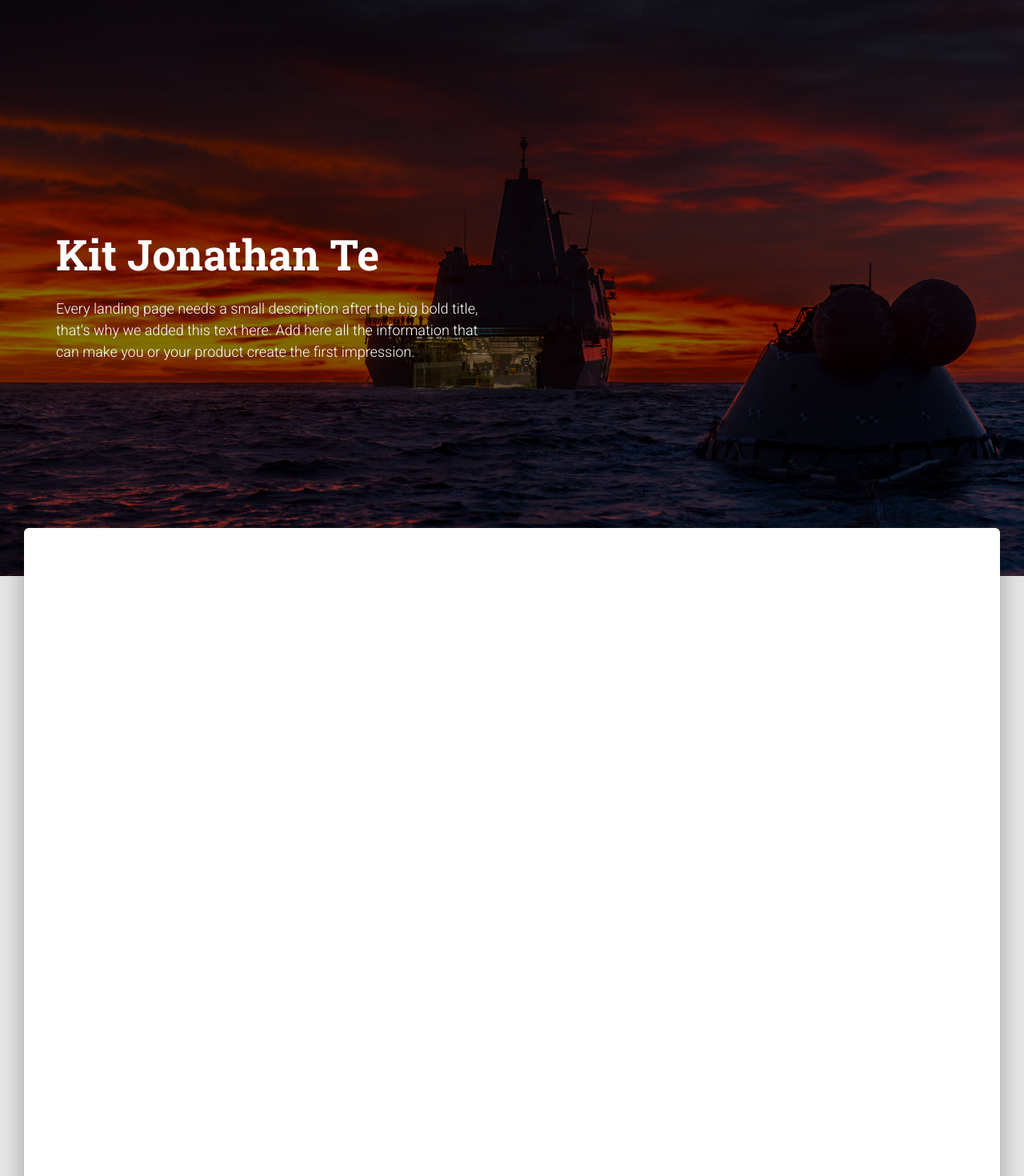
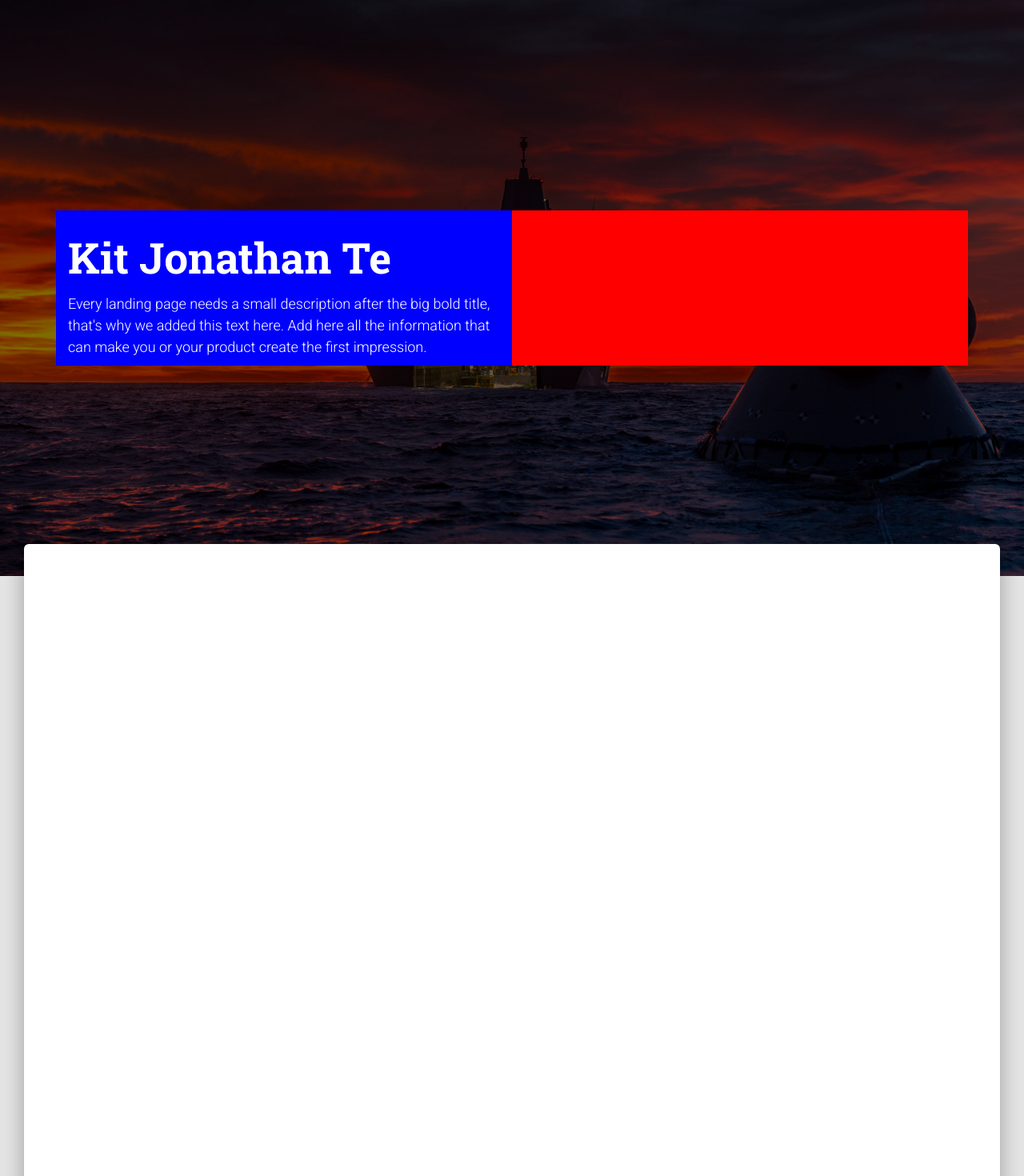
Before and after one commit to kjonathante/my-portfolio, a React (Create React App) app: page / in a window 1280 px wide. Shown: the top 1470 px of the page at 80% size. Built offline with nearby package versions, Linux system fonts and the light colour scheme.

Commit message:
Refactor some components to use style module

```diff
--- a/src/App.js
+++ b/src/App.js
@@ -1,12 +1,10 @@
 import React, { Component } from "react";
 
-import LandingPage from "./views/LandingPage/LandingPage"
+import LandingPage from "./views/LandingPage/LandingPage";
 
 class App extends Component {
   render() {
-    return (
-      <LandingPage />
-    );
+    return <LandingPage />;
   }
 }
 
--- /dev/null
+++ b/src/assets/jss/material-kit-react.jsx
@@ -0,0 +1,49 @@
+/*!
+
+ =========================================================
+ * Material Kit React - v1.3.0 based on Material Kit - v2.0.2
+ =========================================================
+
+ * Product Page: https://www.creative-tim.com/product/material-kit-react
+ * Copyright 2018 Creative Tim (https://www.creative-tim.com)
+ * Licensed under MIT (https://github.com/creativetimofficial/material-kit-react/blob/master/LICENSE.md)
+
+ =========================================================
+
+ * The above copyright notice and this permission notice shall be included in all copies or substantial portions of the Software.
+
+ */
+
+// ##############################
+// // // Variables - Styles that are used on more than one component
+// #############################
+const conatinerFluid = {
+  paddingRight: "15px",
+  paddingLeft: "15px",
+  marginRight: "auto",
+  marginLeft: "auto",
+  width: "100%"
+};
+const container = {
+  ...conatinerFluid,
+  "@media (min-width: 576px)": {
+    maxWidth: "540px"
+  },
+  "@media (min-width: 768px)": {
+    maxWidth: "720px"
+  },
+  "@media (min-width: 992px)": {
+    maxWidth: "960px"
+  },
+  "@media (min-width: 1200px)": {
+    maxWidth: "1140px"
+  }
+};
+const title = {
+  color: "#3C4858",
+  margin: "1.75rem 0 0.875rem",
+  textDecoration: "none",
+  fontWeight: "700",
+  fontFamily: `"Roboto Slab", "Times New Roman", serif`
+};
+export { container, title };
--- a/src/components/Container/Container.js
+++ b/src/components/Container/Container.js
@@ -1,56 +1,30 @@
 import React from "react";
 import PropTypes from "prop-types";
-import withStyles from "@material-ui/core/styles/withStyles";
+// import withStyles from "@material-ui/core/styles/withStyles";
 
-const conatinerFluid = {
-  paddingRight: "15px",
-  paddingLeft: "15px",
-  marginRight: "auto",
-  marginLeft: "auto",
-  width: "100%"
-};
-
-const container = {
-  ...conatinerFluid,
-  "@media (min-width: 576px)": {
-    maxWidth: "540px"
-  },
-  "@media (min-width: 768px)": {
-    maxWidth: "720px"
-  },
-  "@media (min-width: 992px)": {
-    maxWidth: "960px"
-  },
-  "@media (min-width: 1200px)": {
-    maxWidth: "1140px"
-  }
-};
-
-const style = {
-  container: {
-    zIndex: "12",
-    color: "#FFFFFF",
-    ...container
-  }
-};
+// const style = {
+//   container: {}
+// };
 
 function Container(props) {
-  const { children, classes, className, ...rest } = props;
+  const { classes, children, className, ...rest } = props;
   return (
-    <div className={classes.container + " " + className} {...rest}>
+    <div {...rest} className={className}>
       {children}
     </div>
   );
 }
 
-Container.defaultProps = {
-  className: ""
-};
+// Container.defaultProps = {
+//   className: ""
+// };
 
 Container.propTypes = {
-  classes: PropTypes.object.isRequired,
+  // classes: PropTypes.object.inRequired,
+  classes: PropTypes.object,
   children: PropTypes.node,
   className: PropTypes.string
 };
 
-export default withStyles(style)(Container);
+//export default withStyles(style)(Container);
+export default Container;
--- a/src/components/Grid/GridContainer.js
+++ b/src/components/Grid/GridContainer.js
@@ -5,9 +5,10 @@ import Grid from "@material-ui/core/Grid";
 
 const style = {
   grid: {
-    marginRight: "-15px",
-    marginLeft: "-15px",
-    width: "auto"
+    // marginRight: "-15px",
+    // marginLeft: "-15px",
+    // width: "auto"
+    backgroundColor: "red"
   }
 };
 
--- a/src/components/Grid/GridItem.js
+++ b/src/components/Grid/GridItem.js
@@ -10,7 +10,8 @@ const style = {
     minHeight: "1px",
     paddingRight: "15px",
     paddingLeft: "15px",
-    flexBasis: "auto"
+    flexBasis: "auto",
+    backgroundColor: "blue"
   }
 };
 
--- a/src/components/Main/Main.js
+++ b/src/components/Main/Main.js
@@ -4,31 +4,26 @@ import classNames from "classnames";
 import withStyles from "@material-ui/core/styles/withStyles";
 
 const style = {
-  main: {
-    background: "#FFFFFF",
-    position: "relative",
-    zIndex: "3"
-  },
-  mainRaised: {
-    margin: "-80px 30px 0px",
-    borderRadius: "6px",
-    boxShadow:
-      "0 16px 24px 2px rgba(0, 0, 0, 0.14), 0 6px 30px 5px rgba(0, 0, 0, 0.12), 0 8px 10px -5px rgba(0, 0, 0, 0.2)"
-  }
+  main: {}
 }
 
 function Main(props) {
-  const { children, classes } = props;
+  const { classes, children, className, ...rest } = props;
   return (
-    <div className={classNames(classes.main, classes.mainRaised)}>
+    <div {...rest} className={classNames(classes.main, classes.mainRaised)}>
       {children}
     </div>
   );
 }
 
+Main.defaultProps = {
+  className: ""
+};
+
 Main.propTypes = {
   classes: PropTypes.object.isRequired,
   children: PropTypes.node,
+  className: PropTypes.string
 };
 
 export default withStyles(style)(Main);
--- a/src/views/LandingPage/LandingPage.js
+++ b/src/views/LandingPage/LandingPage.js
@@ -1,5 +1,6 @@
 import React, { Component } from "react";
 import withStyles from "@material-ui/core/styles/withStyles";
+import classNames from "classnames";
 
 import Parallax from "../../components/Parallax/Parallax";
 import Container from "../../components/Container/Container";
@@ -7,22 +8,8 @@ import Main from "../../components/Main/Main";
 import GridContainer from "../../components/Grid/GridContainer";
 import GridItem from "../../components/Grid/GridItem";
 
-const style = {
-  title: {
-    color: "#3C4858",
-    margin: "1.75rem 0 0.875rem",
-    textDecoration: "none",
-    fontWeight: "700",
-    fontFamily: `"Roboto Slab", "Times New Roman", serif`,
+import landingPageStyle from "./landingPageStyle"
 
-    display: "inline-block",
-    position: "relative",
-    marginTop: "30px",
-    minHeight: "32px",
-    color: "#FFFFFF",
-    textDecoration: "none"
-  }
-};
 class LandingPage extends Component {
   render() {
     const { classes } = this.props;
@@ -32,7 +19,7 @@ class LandingPage extends Component {
           filter
           image={require("../../assets/img/dark_background.jpg")}
         >
-          <Container>
+          <Container className={classes.container}>
             <GridContainer>
               <GridItem xs={12} md={6}>
                 <h1 className={classes.title}>Kit Jonathan Te</h1>
@@ -46,8 +33,8 @@ class LandingPage extends Component {
             </GridContainer>
           </Container>
         </Parallax>
-        <Main>
-          <Container>
+        <Container className={classNames(classes.main, classes.mainRaised)}>
+          <Container className={classes.container}>
             <h1>Testing</h1>
             <h1>Testing</h1>
             <h1>Testing</h1>
@@ -64,10 +51,10 @@ class LandingPage extends Component {
             <h1>Testing</h1>
             <h1>Testing</h1>
           </Container>
-        </Main>
+        </Container>
       </div>
     );
   }
 }
 
-export default withStyles(style)(LandingPage);
+export default withStyles(landingPageStyle)(LandingPage);
--- /dev/null
+++ b/src/views/LandingPage/landingPageStyle.js
@@ -0,0 +1,26 @@
+import { container, title } from "../../assets/jss/material-kit-react";
+
+const landingPageStyle = {
+  container: {
+    ...container,
+    zIndex: "12",
+    color: "#FFFFFF"
+  },
+  main: {
+    background: "#FFFFFF",
+    position: "relative",
+    zIndex: "3"
+  },
+  mainRaised: {
+    margin: "-60px 30px 0px",
+    borderRadius: "6px",
+    boxShadow:
+      "0 16px 24px 2px rgba(0, 0, 0, 0.14), 0 6px 30px 5px rgba(0, 0, 0, 0.12), 0 8px 10px -5px rgba(0, 0, 0, 0.2)"
+  },
+  title: {
+    ...title,
+    color: "#FFFFFF"
+  }
+};
+
+export default landingPageStyle;
```
